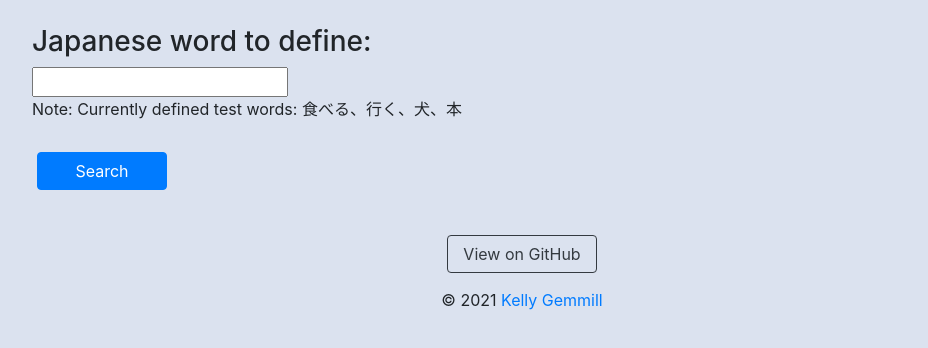
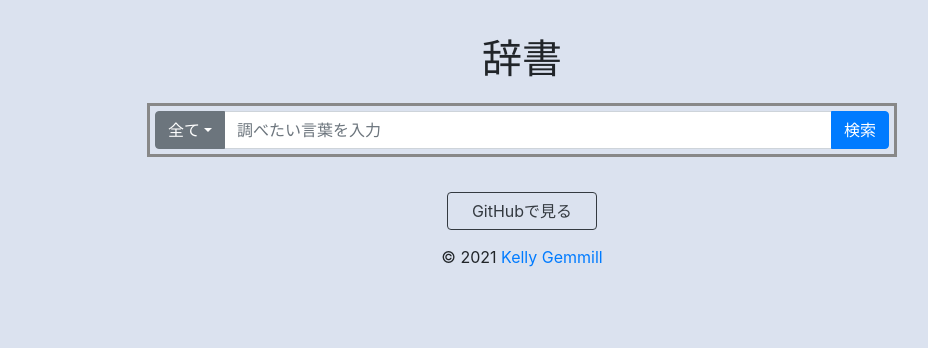
Before and after one commit to kellygemmill/Dictionary, a React (Create React App) app in the folder dictionary-frontend/: page / in a window 1280 px wide. Shown: the top 348 px of the page, without its empty margins (118-1046 px from the left). Built offline with nearby package versions, Linux system fonts and the light colour scheme.

Commit message:
New search bar

```diff
--- a/dictionary-frontend/src/components/App.js
+++ b/dictionary-frontend/src/components/App.js
@@ -1,35 +1,19 @@
-import React, { useState } from 'react'
-import axios from 'axios'
+import React from 'react'
+import { LanguageProvider, Text } from '../containers/Language';
+import SearchArea from './SearchArea'
 import Footer from './Footer'
-import MyButton from './MyButton'
-import Results from './Results'
-import SearchBar from './SearchBar'
 
 function App() {
-  const [query, setQuery] = useState('')
-  const [result,setResult] = useState([])
 
-  const lookupWord = () => {
-    axios
-        .get(`http://localhost:8080/api/define/${query}`)
-        .then(response => {
-          setResult(response.data)
-          console.log(result)
-        })
-  }
-
-  const handleSearchQuery = (event) => {
-    setQuery(event.target.value)
-  }
-
-  return (
-    <div>
-      <SearchBar handleInput={handleSearchQuery} query={query}  />
-      <MyButton id="lookup" text="Search" handleClick={lookupWord} type="primary" />
-      <Results result={result} />
-      <Footer />
-    </div>
-  );
+    return (
+        <LanguageProvider>
+            <div>
+                <h1><Text textId='pageTitle' /></h1>
+                <SearchArea />
+                <Footer />
+            </div>
+        </LanguageProvider>
+    );
 }
 
 export default App;
--- a/dictionary-frontend/src/components/Footer.js
+++ b/dictionary-frontend/src/components/Footer.js
@@ -1,5 +1,6 @@
 import React from 'react'
 import Button from 'react-bootstrap/Button'
+import { Text } from '../containers/Language'
 
 const style = {
     position: 'static',
@@ -16,7 +17,7 @@ const Footer = () => {
     return (
         <div style={style}>
             <Button style={buttonStyle} variant="outline-dark" href="https://github.com/kellygemmill/Dictionary.git"
-                target="_blank" rel="noopener noreferrer">View on GitHub</Button>
+                target="_blank" rel="noopener noreferrer"><Text textId="viewOnGitHub" /></Button>
             <p style={{ marginTop: "5px" }}>&copy; {new Date().getFullYear()} {' '}
                 <a href="https://www.kellygemmill.com" target="_blank" rel="noopener noreferrer">Kelly Gemmill</a></p>
         </div>
--- a/dictionary-frontend/src/components/MyButton.js
+++ /dev/null
@@ -1,14 +0,0 @@
-import React from 'react'
-import Button from 'react-bootstrap/Button'
-
-const MyButton = ({ id, text, handleClick, type }) => {
-
-    const style = {
-        margin: "15px 5px 10px",
-        width: "130px"
-    }
-
-    return <Button variant={type} id={id} onClick={handleClick} style={style}>{text}</Button>
-}
-
-export default MyButton
--- /dev/null
+++ b/dictionary-frontend/src/components/SearchArea.js
@@ -0,0 +1,70 @@
+import React, { useState } from 'react'
+import axios from 'axios'
+import Results from './Results'
+import Button from 'react-bootstrap/Button'
+import ButtonGroup from 'react-bootstrap/ButtonGroup'
+import InputGroup from 'react-bootstrap/InputGroup'
+import Dropdown from 'react-bootstrap/Dropdown'
+import DropdownButton from 'react-bootstrap/DropdownButton'
+import FormControl from 'react-bootstrap/FormControl'
+import { Text } from '../containers/Language'
+
+const SearchArea = () => {
+    const [query, setQuery] = useState('')
+    const [dictionaryType, setDictionaryType] = useState(Text({"textId": "all"}))
+    const [result,setResult] = useState([])
+
+    const lookupWord = () => {
+        axios
+            .get(`http://localhost:8080/api/entry/${query}`)
+            .then(response => {
+                setResult(response.data)
+                console.log(result)
+            })
+    }
+
+    const handleSearchQuery = (event) => {
+        setQuery(event.target.value)
+    }
+
+    const handleDictionaryType = (event) => {
+        setDictionaryType(event.target.id)
+    }
+
+    const buttonStyle = {
+        marginRight: '2px',
+        marginLeft: '2px',
+        marginTop: '2px',
+        marginBottom: '2px',
+        width: '23%',
+        border: '0px'
+    }
+
+        return (
+            <div>
+                <InputGroup className='search-bar' size='md'>
+
+                    <DropdownButton as={InputGroup.Prepend} variant='secondary' id='type-dropdown' title={Text({"textId": dictionaryType})}>
+                        <Dropdown.Item id='all' onClick={handleDictionaryType}>Search All Dictionaries</Dropdown.Item>
+                        <Dropdown.Item id='monolingual' onClick={handleDictionaryType}>Monolingual Only</Dropdown.Item>
+                        <Dropdown.Item id='bilingual' onClick={handleDictionaryType}>Bilingual Only</Dropdown.Item>
+                    </DropdownButton>
+
+                    <FormControl
+                        placeholder={Text({"textId": "searchDescription"})}
+                        onChange={handleSearchQuery}
+                        value={query}/>
+                    <InputGroup.Append>
+                        <Button variant='primary' id='search-button'　onClick={lookupWord}>
+                            <Text textId='searchButton' />
+                        </Button>
+                    </InputGroup.Append>
+
+                </InputGroup>
+
+                <Results result={result} />
+            </div>
+          )
+    }
+
+export default SearchArea
--- a/dictionary-frontend/src/components/SearchBar.js
+++ b/dictionary-frontend/src/components/SearchBar.js
@@ -1,13 +1,16 @@
 import React from 'react'
+import { Text } from '../containers/Language'
 
 const SearchBar = ({handleInput,query}) => {
+    const placeholder = Text({"textId": "searchDescription"})
+    // const style = {
+    //     height: 'auto',
+    //     margin: '20px 10px auto'
+    // }
 
     return (
-        <div>
-            <h3>Japanese word to define: </h3>
-            <input onChange={handleInput} value={query} />
-            <p>Note: Currently defined test words: 食べる、行く、犬、本</p>
-        </div>
+        // <input onChange={handleInput} value={query} placeholder={placeholder} style={style} />
+        <input onChange={handleInput} value={query} placeholder={placeholder} className='search-bar' />
     )
 
 }
--- /dev/null
+++ b/dictionary-frontend/src/containers/Language.js
@@ -0,0 +1,39 @@
+import React, { useState, createContext, useContext } from 'react'
+
+import { languageOptions, dictionaryList } from '../languages'
+
+// Language context for default language
+export const LanguageContext = createContext({
+    userLanguage: 'jp',
+    dictionary: dictionaryList.jp
+})
+
+// Language context provided to app
+export function LanguageProvider({ children }) {
+    const defaultLanguage = window.localStorage.getItem('rcml-lang')
+    const languageToUse = 'jp'
+    console.log(defaultLanguage)
+    const [userLanguage, setUserLanguage] = useState(defaultLanguage || languageToUse)
+
+    const provider = {
+        userLanguage,
+        dictionary: dictionaryList[userLanguage],
+        userLanguageChange: selected => {
+            const newLanguage = languageOptions[selected] ? selected : languageToUse
+            setUserLanguage(newLanguage)
+            window.localStorage.setItem('rcml-lang', newLanguage)
+        }
+    }
+
+    return (
+        <LanguageContext.Provider value={provider}>
+            {children}
+        </LanguageContext.Provider>
+    )
+}
+
+export function Text({ textId }) {
+    const languageContext = useContext(LanguageContext)
+
+    return languageContext.dictionary[textId] || textId;
+}
--- a/dictionary-frontend/src/index.css
+++ b/dictionary-frontend/src/index.css
@@ -6,14 +6,32 @@ body {
   -webkit-font-smoothing: antialiased;
   -moz-osx-font-smoothing: grayscale;
   background-color: #dbe2ef;
-  padding: 25px 150px;
+  padding-top: 35px;
 }
 
 h1 {
   text-align: center;
+  margin-bottom: 20px;
 }
 
 code {
   font-family: source-code-pro, Menlo, Monaco, Consolas, 'Courier New',
     monospace;
 }
+
+.search-bar {
+  width: 90%;
+  margin-left: auto;
+  margin-right: auto;
+  max-width: 750px;
+  padding: 5px;
+  border-style: solid;
+  border-color: #888;
+}
+
+.dictionary-selection {
+  width: 80%;
+  margin-top: 10px;
+  margin-right: 65%;
+  margin-left: 5%;
+}
--- /dev/null
+++ b/dictionary-frontend/src/languages/en.json
@@ -0,0 +1,9 @@
+{
+    "pageTitle": "Dictionary",
+    "searchDescription": "Enter search term",
+    "searchButton": "Search",
+    "viewOnGitHub": "View on GitHub",
+    "all": "All",
+    "monolingual": "J-J",
+    "bilingual": "J-E"
+}
--- /dev/null
+++ b/dictionary-frontend/src/languages/index.js
@@ -0,0 +1,9 @@
+import en from './en.json'
+import jp from './jp.json'
+
+export const dictionaryList = { en, jp }
+
+export const languageOptions = {
+    en: 'English',
+    jp: '日本語'
+}
--- /dev/null
+++ b/dictionary-frontend/src/languages/jp.json
@@ -0,0 +1,9 @@
+{
+    "pageTitle": "辞書",
+    "searchDescription": "調べたい言葉を入力",
+    "searchButton": "検索",
+    "viewOnGitHub": "GitHubで見る",
+    "all": "全て",
+    "monolingual": "国語",
+    "bilingual": "和英"
+}
```
